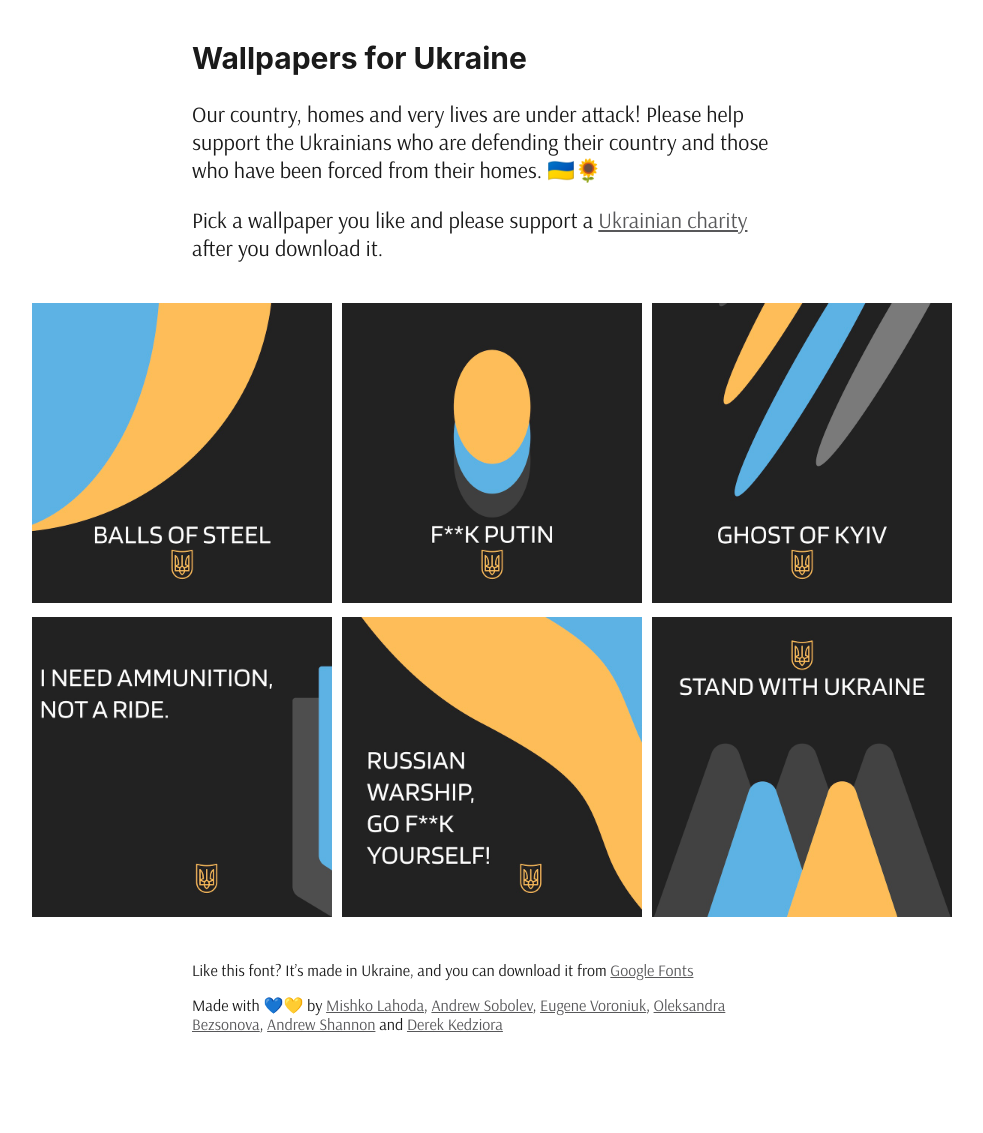
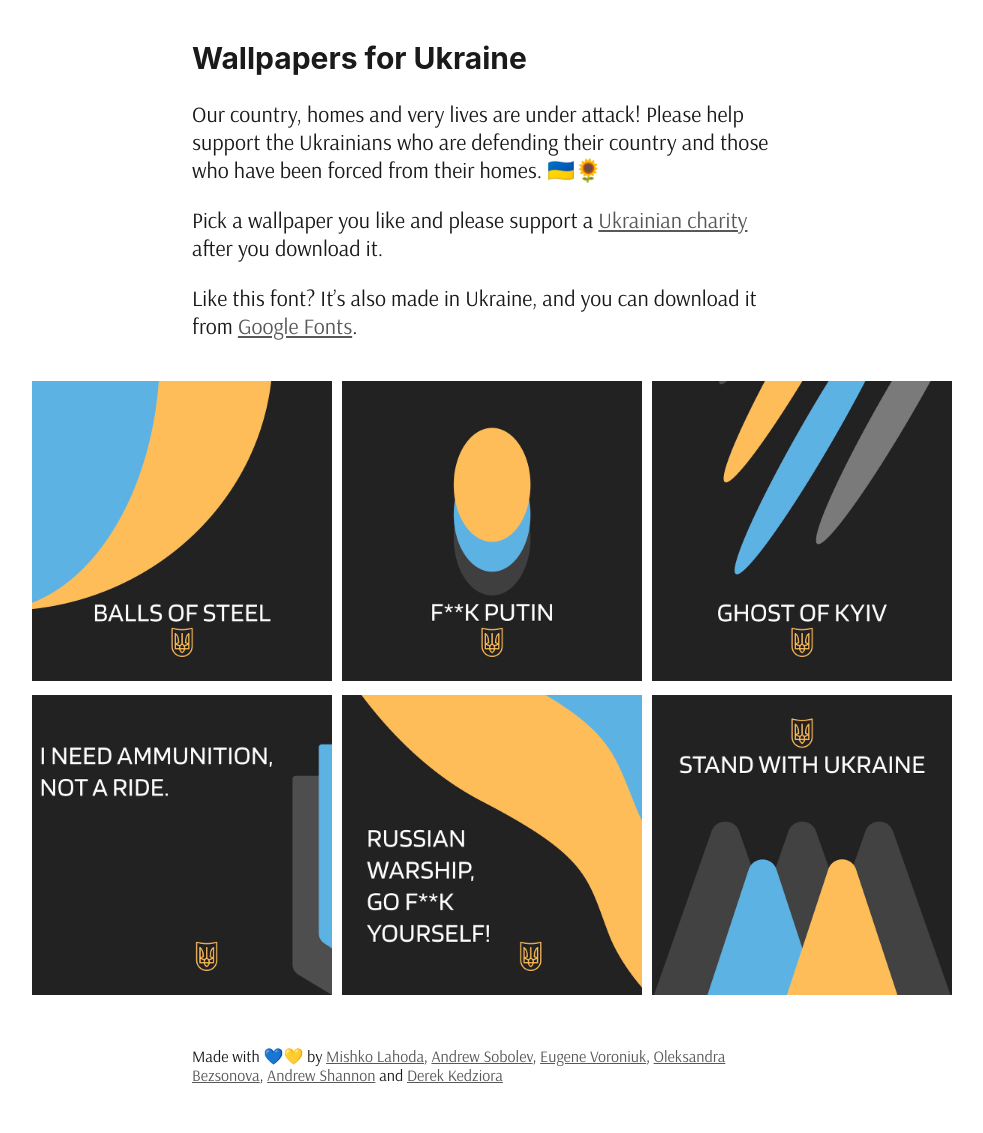
Before and after one commit to derekkedziora/ukrainian-wallpapers, a Jekyll site: the page built from index.md, in a window 1280 px wide. Shown: the whole page, without its empty margins (148-1131 px from the left). Built offline with Jekyll 4.4.1, drawn with Linux system fonts in a browser that asks for light colours; some web fonts are replaced; before the commit the page ends 1074 px from its top, so only the background shows below that.

Commit message:
design updates

```diff
--- a/_includes/credits.md
+++ b/_includes/credits.md
@@ -1,3 +1,3 @@
-<p class="credits">Like this font? It’s made in Ukraine, and you can download it from <a href="https://fonts.google.com/specimen/Arsenal#about">Google Fonts</a></p>
+
 
 <p class="credits">Made with 💙💛 by <a href="https://www.instagram.com/mishkoala/">Mishko Lahoda</a>, <a href="https://www.instagram.com/andrew_sobolev/">Andrew Sobolev</a>, <a href="https://www.instagram.com/eugeneworonyuk/">Eugene Voroniuk</a>, <a href="https://www.instagram.com/sandraolz/">Oleksandra Bezsonova</a>, <a href="https://www.linkedin.com/in/andrew-shannon-us-ua/">Andrew Shannon</a> and <a href="https://derekkedziora.com">Derek Kedziora</a></p>
--- a/_includes/head-matter.html
+++ b/_includes/head-matter.html
@@ -18,7 +18,7 @@
 
 
 
-    <meta name="twitter:image" content="https://wallpapers-for-ukraine.org/static/gallery/stand-with-ukraine-thumb.jpeg"/>
+    <meta name="twitter:image" content="https://wallpapers-for-ukraine.org/static/social-media/stand-with-ukraine-twitter.jpeg"/>
     <meta name="twitter:card" content="{{ page.description }}"/>
     <meta name="twitter:title" content="{{ page.title }}"/>
     <meta property="og:url" content="{{ site.url }}{{ page.url }}" />
--- a/css/style.css
+++ b/css/style.css
@@ -105,6 +105,6 @@ a, a:visited {
 .credits {
 	font-size: 1rem;
 	width: 100%;
-	margin: 1em auto;
+	margin: 3em auto;
 	max-width: 600px;
 }
--- a/index.md
+++ b/index.md
@@ -8,3 +8,5 @@ Our country, homes and very lives are under attack! Please help support the Ukra
 
 
 Pick a wallpaper you like and please support a [Ukrainian charity](/donate) after you download it.
+
+Like this font? It’s also made in Ukraine, and you can download it from [Google Fonts](https://fonts.google.com/specimen/Arsenal).
```
Also changed, not shown: static/social-media/stand-with-ukraine-twitter.jpeg (added).
